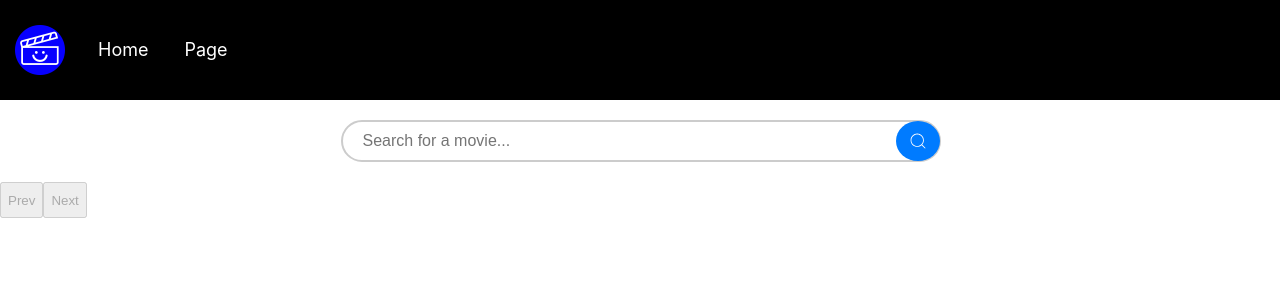
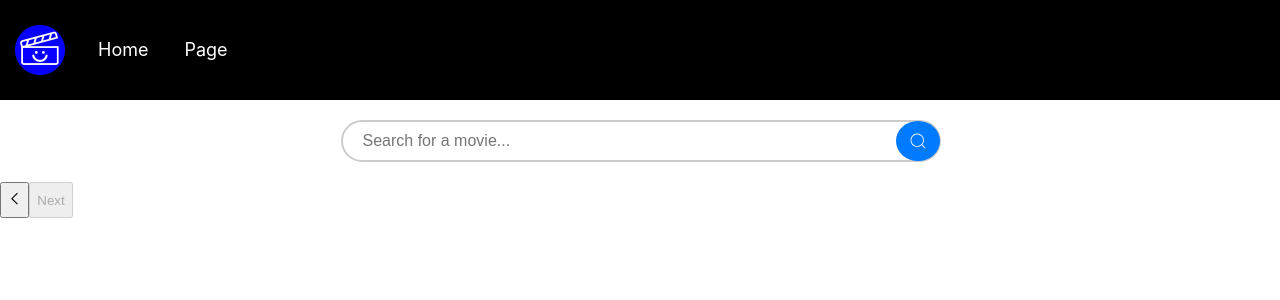
Before and after one commit to edakizak/moodie, a Next.js app: page / in a window 1280 px wide. Shown: the top 300 px of the page. Built offline with nearby package versions, Linux system fonts and the light colour scheme.

Commit message:
add PrevButton

```diff
--- /dev/null
+++ b/components/Button/PrevButton.js
@@ -0,0 +1,9 @@
+import { GrPrevious } from "react-icons/gr";
+
+export default function PrevButton() {
+  return (
+    <button>
+      <GrPrevious />
+    </button>
+  );
+}
--- a/src/pages/index.js
+++ b/src/pages/index.js
@@ -3,6 +3,7 @@ import SearchBox from "../../components/SearchBox/SearchBox";
 import Card from "../../components/Card/Card";
 import MovieDetails from "../../components/MovieDetails/MovieDetails";
 import styles from "../../components/Card/Card.module.css";
+import PrevButton from "../../components/Button/PrevButton";
 
 export default function Home() {
   const [movies, setMovies] = useState([]);
@@ -48,9 +49,7 @@ export default function Home() {
     <div>
       <SearchBox onSearch={searchMovies} />
       <div style={{ display: "flex", marginTop: "20px" }}>
-        <button onClick={handlePrev} disabled={activeIndex === 0}>
-          Prev
-        </button>
+        <PrevButton onClick={handlePrev} disabled={activeIndex === 0} />
         <ul
           style={{
             display: "flex",
```
Also changed, not shown: components/Button/NextButton.js (added, +9 -0 lines).
